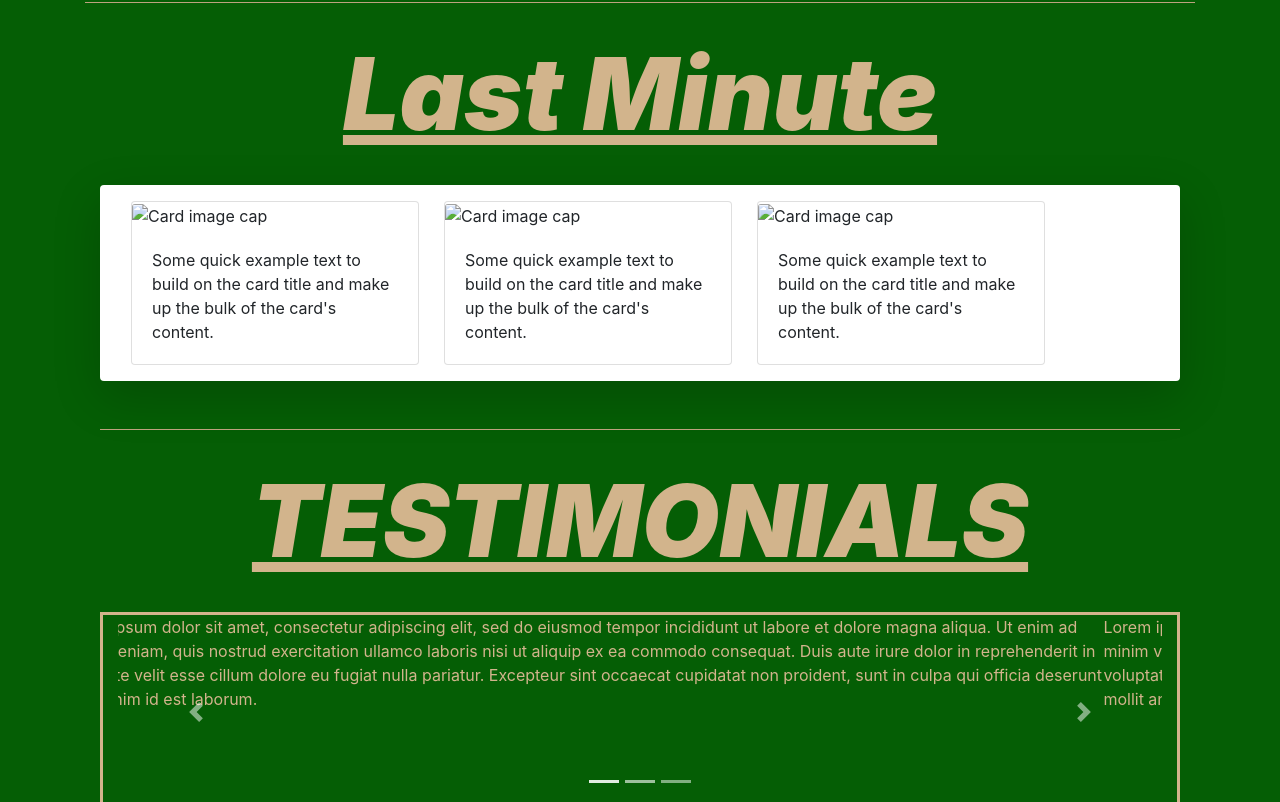
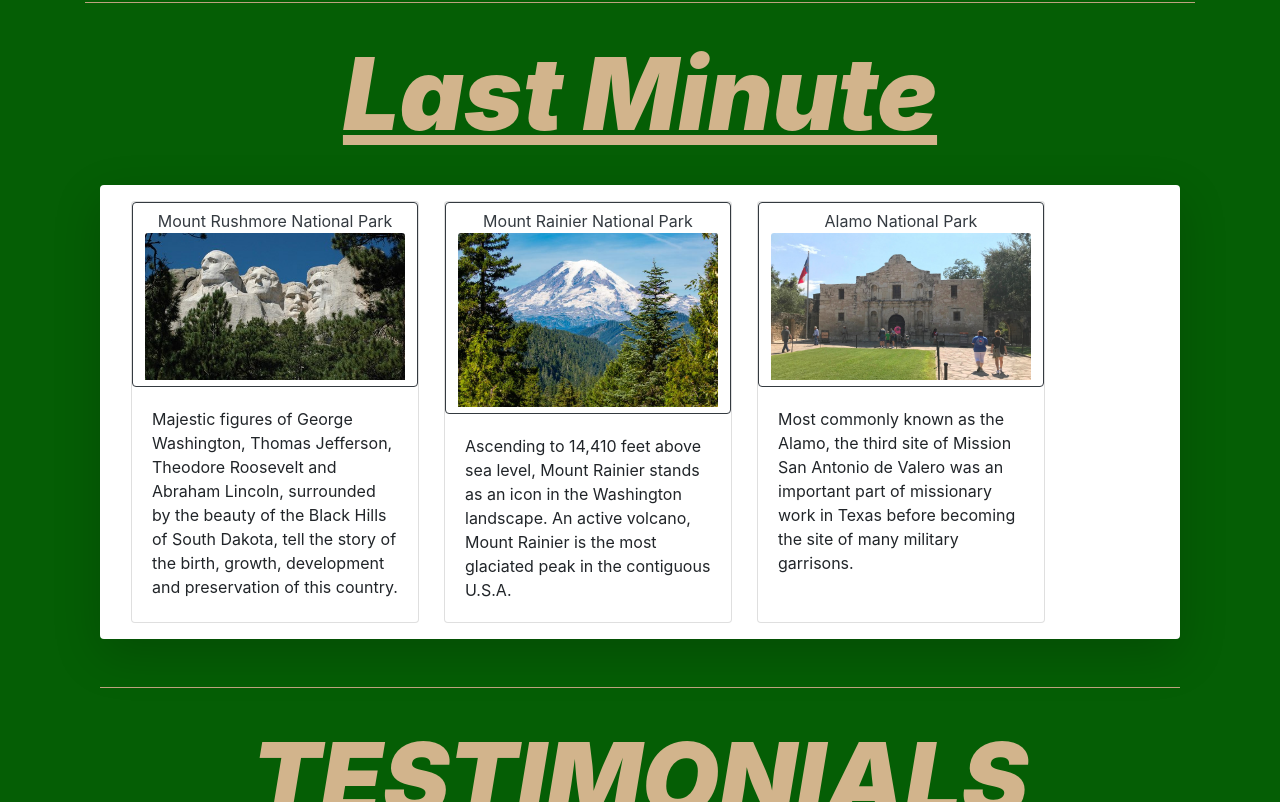
Before and after one commit to Rudiethenomad/Epicode-M3D4-Exercise, a plain HTML site: page index.html in a window 1280 px wide. Shown: the part 2684-3486 px from the top of the page. Drawn offline with nearby package versions, Linux system fonts and the light colour scheme.

Commit message:
added links and photos for last minute deals

```diff
--- a/index.html
+++ b/index.html
@@ -117,7 +117,7 @@
         <!--Ex 5 & 7 summer deals-->
         <!--Set Break Points-->
         <!--hr at the bottom runs entire screen and others don't-->
-        <div class="container welcome">
+        <div class="container welcome ddtext">
             <div class="shadow-lg p-3 mb-5 bg-white rounded">
           <p class="summer">Welcome Summer</p>
           <div class="container deals">
@@ -200,37 +200,38 @@
 
 <hr>
 <!--Ex 9-->
-<!--Set Break Points-->
+<!--Set Break Points sizing needs some work-->
 <p class="last-minute">Last Minute</p>
           <div class="container lm">
             <div class="shadow-lg p-3 mb-5 bg-white rounded">
 
                 <div class="container deals">
                   <div class="card" style="width: 18rem;">
-                      <a>
-                      <img class="card-img-top" src="..." alt="Card image cap">
+                      <a href="https://www.nps.gov/moru/index.htm"class="btn btn-outline-dark"alt="Card image cap">Mount Rushmore National Park
+                      <img class="card-img-top" src="mtrushmore.jpg" alt="Card image cap">
                       </a>
                       <div class="card-body">
-                        <p class="card-text">Some quick example text to build on the card title and make up the bulk of the card's content.</p>
+                        <p class="card-text">Majestic figures of George Washington, Thomas Jefferson, Theodore Roosevelt and Abraham Lincoln, surrounded by the beauty of the Black Hills of South Dakota, tell the story of the birth, growth, development and preservation of this country.</p>
                       </div>
                     </div>
 
                     <div class="card" style="width: 18rem;">
-                      <a>
-                      <img class="card-img-top" src="..." alt="Card image cap">
+                      <a href="https://www.nps.gov/mora/index.htm"class="btn btn-outline-dark"alt="Card image cap">Mount Rainier National Park
+                      <img class="card-img-top" src="mtrainier.jpg" alt="Card image cap">
                       </a>
                       <div class="card-body">
-                        <p class="card-text">Some quick example text to build on the card title and make up the bulk of the card's content.</p>
+                        <p class="card-text">Ascending to 14,410 feet above sea level, Mount Rainier stands as an icon in the Washington landscape. An active volcano, Mount Rainier is the most glaciated peak in the contiguous U.S.A.</p>
                       </div>
                     </div>
 
 
                     <div class="card" style="width: 18rem;">
-                      <a>
-                      <img class="card-img-top" src="..." alt="Card image cap">
+                      <a href="https://www.nps.gov/places/mission-san-antonio-de-valero-3rd-site-the-alamo.htm"class="btn btn-outline-dark"alt="Card image cap">Alamo National Park
+
+                      <img class="card-img-top" src="AlamoNP.jpg" alt="Card image cap">
                        </a>
                       <div class="card-body">
-                        <p class="card-text">Some quick example text to build on the card title and make up the bulk of the card's content.</p>
+                        <p class="card-text">Most commonly known as the Alamo, the third site of Mission San Antonio de Valero was an important part of missionary work in Texas before becoming the site of many military garrisons.</p>
                       </div>
                     </div>
 
```
Also changed, not shown: AlamoNP.jpg (added), mtrainier.jpg (added), mtrushmore.jpg (added), 1 other file.
